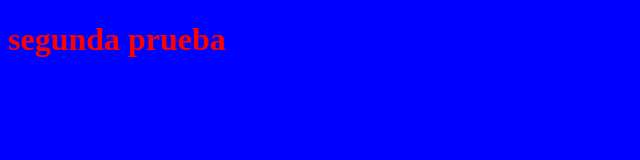
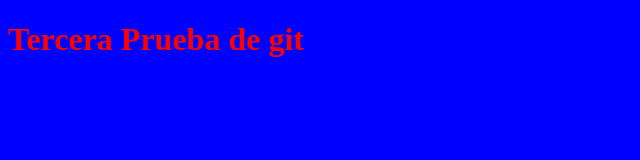
Before and after one commit to Paul-Gonz/PruebaRepositorio, a plain HTML site: page index.html in a window 1280 px wide. Shown: the whole page, without its empty margins (0-640 px from the left). Drawn offline with Linux system fonts and the light colour scheme.

Commit message:
Cambio en el titulo h1

```diff
--- a/index.html
+++ b/index.html
@@ -7,6 +7,6 @@
     <link rel="stylesheet" href="css/style.css">
 </head>
 <body>
-    <h1>segunda prueba</h1>
+    <h1>Tercera Prueba de git</h1>
 </body>
 </html>
```
